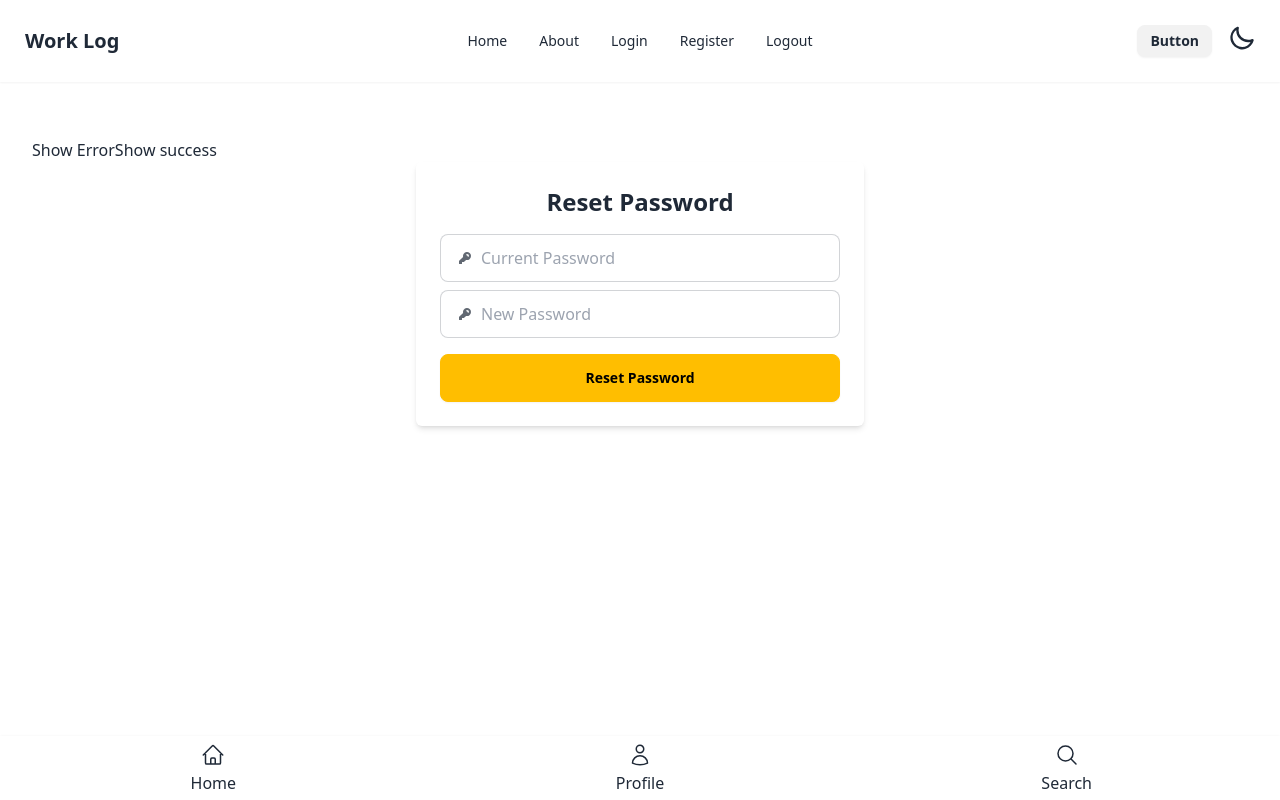
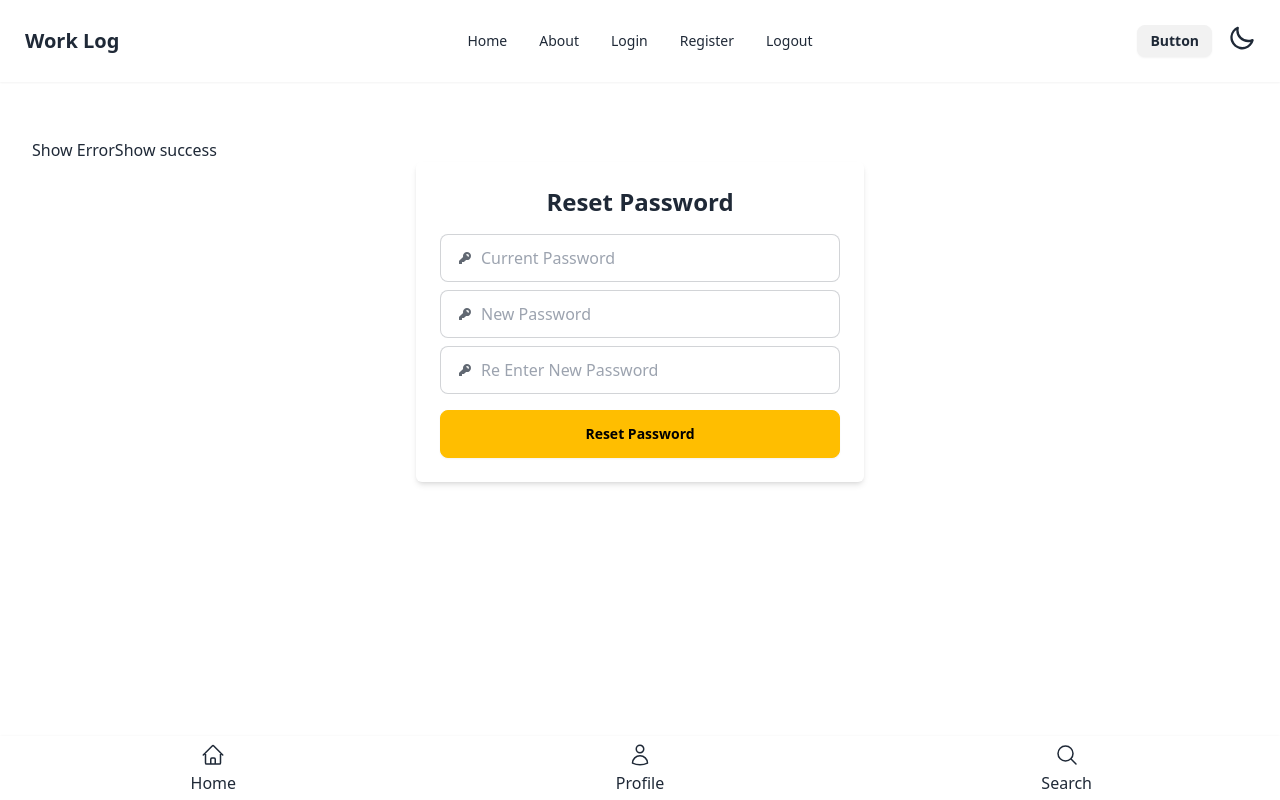
Before and after one commit to treetechsuman/react-stater, a React (Vite) app: page /resetpassword in a window 1280 px wide. Built offline with nearby package versions, Linux system fonts and the light colour scheme.

Commit message:
reset password is done

```diff
--- a/src/api/authAPI.jsx
+++ b/src/api/authAPI.jsx
@@ -20,6 +20,13 @@ const AuthAPI = {
     return response.data;
   },
 
+  setPassword: async (passwords) => {
+    const response = await apiClient.post("/auth/users/set_password/", {
+      passwords,
+    });
+    return response.data;
+  },
+
   logout: () => {
     //alert("logout called")
     localStorage.removeItem("access_token");
--- a/src/pages/ResetPassword.jsx
+++ b/src/pages/ResetPassword.jsx
@@ -1,7 +1,38 @@
-
-import React from 'react';
+import React, { useState, useEffect } from "react";
+import { Link } from "react-router-dom";
+import AuthAPI from "../api/authAPI";
+import { useAPI } from "../hooks/useAPI";
+import Message from "../components/common/Message";
+import { useFlash } from "../components/common/FlashContext";
+import Loading from "../components/common/Loading";
 
 const ResetPassword = () => {
+  const { execute, loading, error } = useAPI();
+  const [passwords, setPasswords] = useState({
+    current_password: "",
+    new_password: "",
+    re_new_password: "",
+  });
+
+  const { addMessage } = useFlash();
+  const handleChange = (event) => {
+    const { name, value } = event.target;
+    setPasswords((prevPass) => ({
+      ...prevPass,
+      [name]: value,
+    }));
+  };
+  const handleSubmit = async (event) => {
+    event.preventDefault();
+    try {
+      console.log(passwords);
+      const result = await execute(AuthAPI.setPassword, passwords);
+      addMessage("Password reset successful", "success");
+    } catch (error) {
+      console.error("Error updating profile:", error);
+      addMessage("An error occurred. Please try again." + error, "error");
+    }
+  };
   return (
     <div className="min-h-fit flex items-center justify-center">
       <div className="p-6 rounded-md shadow-md w-full max-w-md">
@@ -22,8 +53,11 @@ const ResetPassword = () => {
           </svg>
           <input
             type="password"
+            name="current_password"
+            value={passwords.current_password || ""}
             className="grow bg-transparent"
             placeholder="Current Password"
+            onChange={handleChange}
           />
         </label>
         <label className="input input-bordered flex items-center gap-2 mt-2">
@@ -41,12 +75,39 @@ const ResetPassword = () => {
           </svg>
           <input
             type="password"
+            name="new_password"
+            value={passwords.new_password || ""}
             className="grow bg-transparent"
             placeholder="New Password"
+            onChange={handleChange}
+          />
+        </label>
+        <label className="input input-bordered flex items-center gap-2 mt-2">
+          <svg
+            xmlns="http://www.w3.org/2000/svg"
+            viewBox="0 0 16 16"
+            fill="currentColor"
+            className="h-4 w-4 opacity-70"
+          >
+            <path
+              fillRule="evenodd"
+              d="M14 6a4 4 0 0 1-4.899 3.899l-1.955 1.955a.5.5 0 0 1-.353.146H5v1.5a.5.5 0 0 1-.5.5h-2a.5.5 0 0 1-.5-.5v-2.293a.5.5 0 0 1 .146-.353l3.955-3.955A4 4 0 1 1 14 6Zm-4-2a.75.75 0 0 0 0 1.5.5.5 0 0 1 .5.5.75.75 0 0 0 1.5 0 2 2 0 0 0-2-2Z"
+              clipRule="evenodd"
+            />
+          </svg>
+          <input
+            type="password"
+            name="re_new_password"
+            value={passwords.re_new_password || ""}
+            className="grow bg-transparent"
+            placeholder="Re Enter New Password"
+            onChange={handleChange}
           />
         </label>
 
-      <button className="btn btn-warning w-full mt-4">Reset Password</button>
+        <button className="btn btn-warning w-full mt-4" onClick={handleSubmit}>
+          {loading ? <Loading></Loading> : "Reset Password"}
+        </button>
       </div>
     </div>
   );
```
Lines whose indentation alone changed are shown as unchanged.
